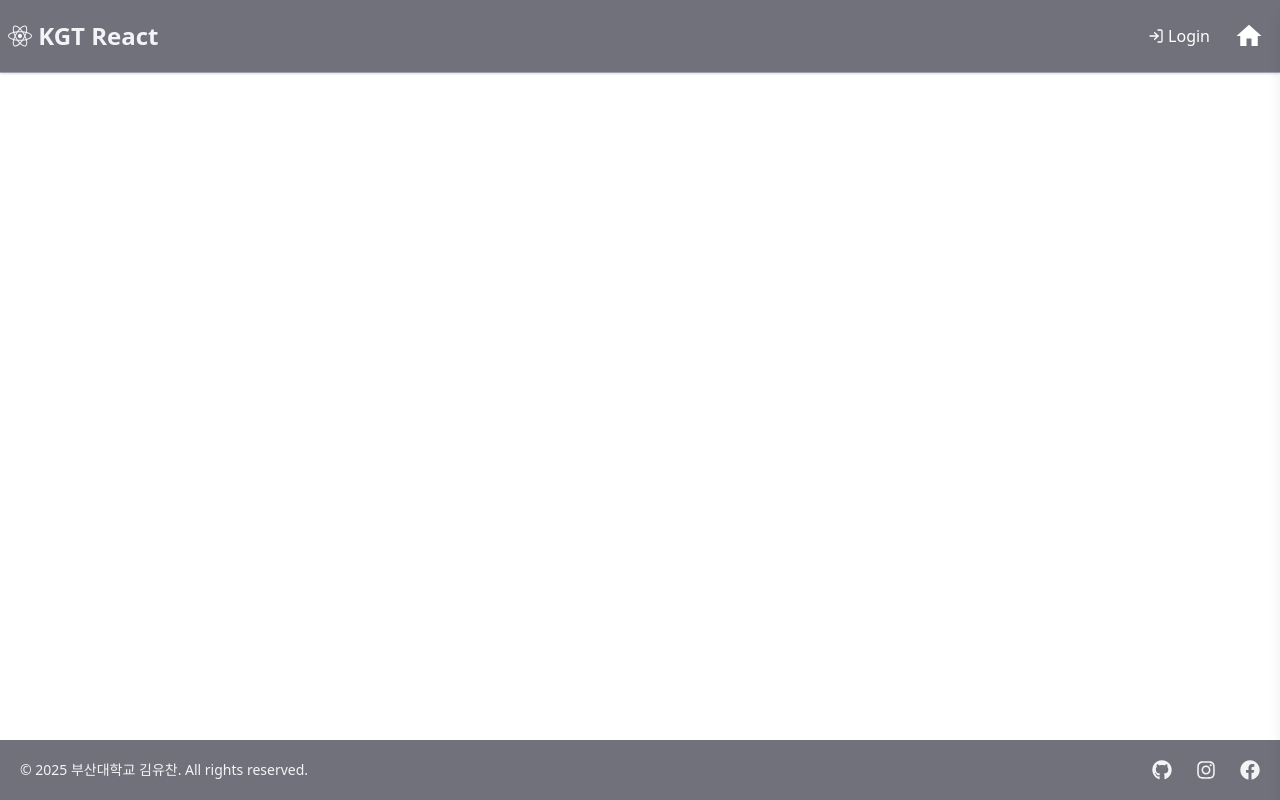
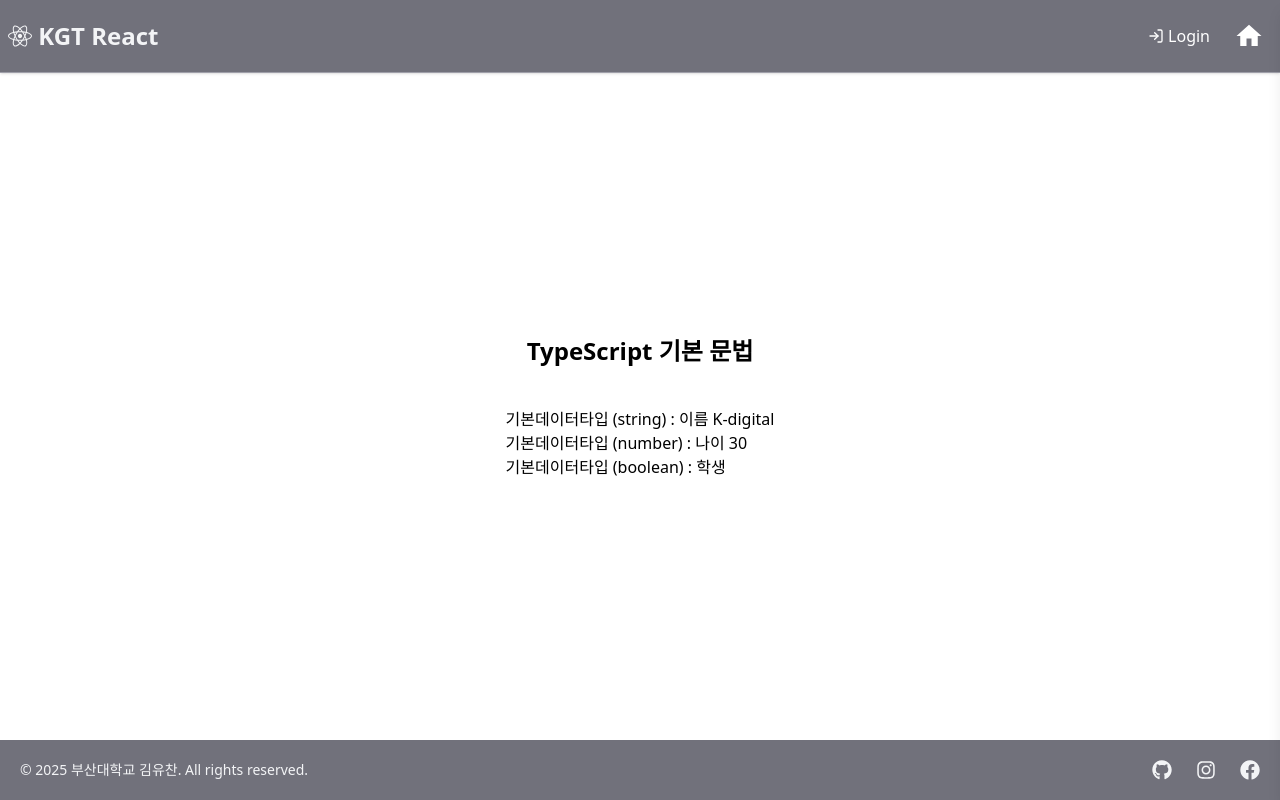
Before and after one commit to kimyuchan-1/workspace_react_ts, a React (Vite) app: page /test in a window 1280 px wide. Built offline with nearby package versions, Linux system fonts and the light colour scheme; no server answers.

Commit message:
typescript basic grammar

```diff
--- a/src/App.tsx
+++ b/src/App.tsx
@@ -9,6 +9,7 @@ import Lotto from './lotto/Lotto'
 import Festival from './festival/Festival'
 import FestivalContent from './festival/FestivalContent'
 import TodoList from './todo/TodoList'
+import Test from './test/Test'
 
 import { BrowserRouter, Routes, Route } from 'react-router-dom'
 
@@ -26,6 +27,7 @@ function App() { // 함수명은 파일명과 동일해야 하며, 대문자로
             <Route path='/festival/content' element={<FestivalContent />} />
             <Route path='/todolist' element={<TodoList />}/>
             <Route path='/login' element={<Login />} />
+            <Route path='/test' element={<Test />} />
           </Routes>
         </main>
         <Footer />
--- a/src/component/Header.tsx
+++ b/src/component/Header.tsx
@@ -78,6 +78,7 @@ export default function Header() {
                     <Link to="/lotto" onClick={toggleMenu} className='py-3 w-full hover:bg-zinc-600 select-none cursor-pointer text-center'>Lotto</Link>
                     <Link to="/festival" onClick={toggleMenu} className='py-3 w-full hover:bg-zinc-600 select-none cursor-pointer text-center'>Festival</Link>
                     <Link to="/todolist" onClick={toggleMenu} className='py-3 w-full hover:bg-zinc-600 select-none cursor-pointer text-center'>TodoList</Link>
+                    <Link to="/test" onClick={toggleMenu} className='py-3 w-full hover:bg-zinc-600 select-none cursor-pointer text-center'>Test</Link>
                 </ul>
             </div>
         </>
--- a/src/component/Home.tsx
+++ b/src/component/Home.tsx
@@ -6,7 +6,7 @@ export default function Home() {
     return (
         <div className="flex flex-col items-center justify-center h-full text-center">
             <div className="flex items-center justify-center mb-8">
-                <FaReact className="text-7xl text-blue-500 mx-4" />
+                <FaReact className="text-7xl text-cyan-500 mx-4" />
                 <BiLogoTypescript className="text-7xl text-blue-800 mx-4" />
             </div>
             <h1 className="text-4xl font-bold mb-4">Welcome to My React App</h1>
--- /dev/null
+++ b/src/test/Test.tsx
@@ -0,0 +1,20 @@
+export default function Test() {
+    // 기본 데이터 타입
+    let age : number = 30;
+    let name : string = "K-digital";
+    let isStudent : boolean = true;
+
+    let x : undefined = undefined;
+    let y : null = null;
+
+    return (
+        <div className ="w-full h-screen flex flex-col justify-center items-center">
+            <h1 className="text-2xl font-bold">TypeScript 기본 문법</h1>
+            <ul className="mt-10">
+                <li>기본데이터타입 (string) : 이름 {name}</li>
+                <li>기본데이터타입 (number) : 나이 {age}</li>
+                <li>기본데이터타입 (boolean) : {isStudent ? "학생" : "일반인"}</li>
+            </ul>
+        </div>
+    )
+}
```
